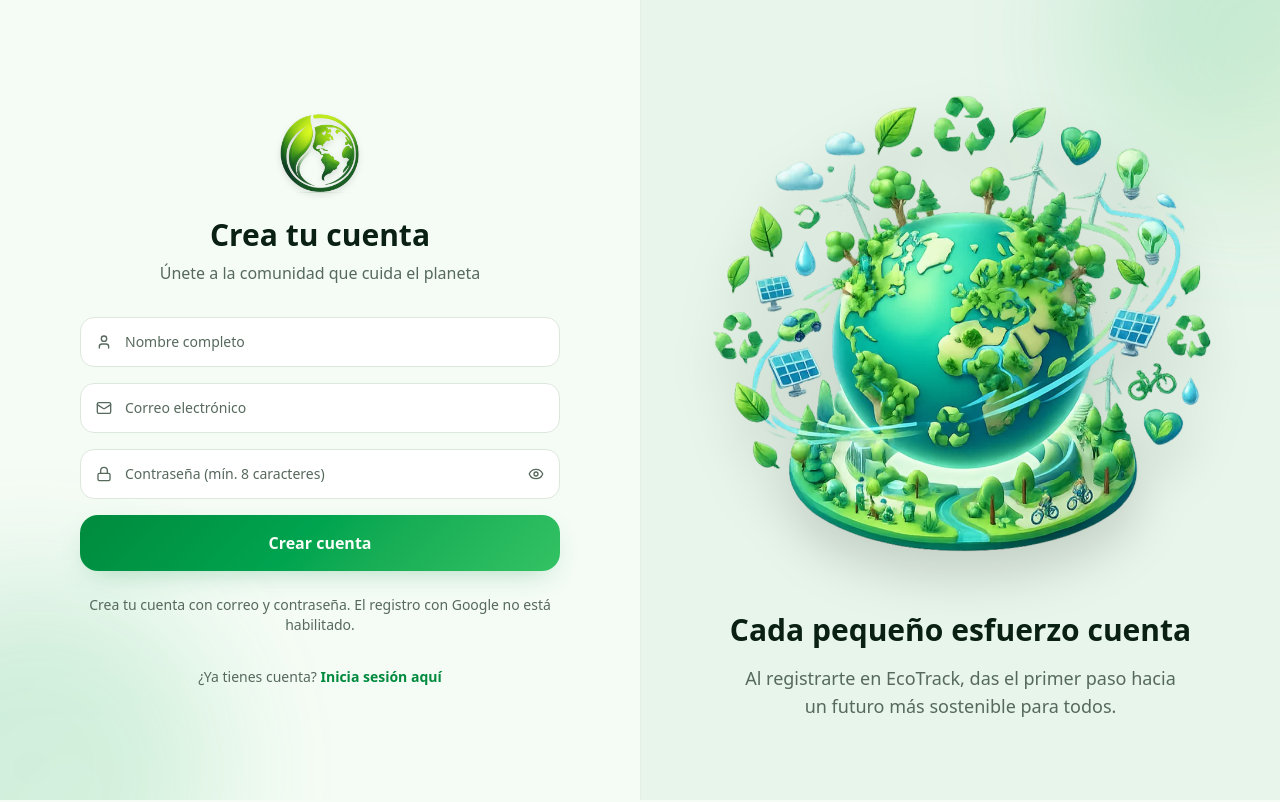
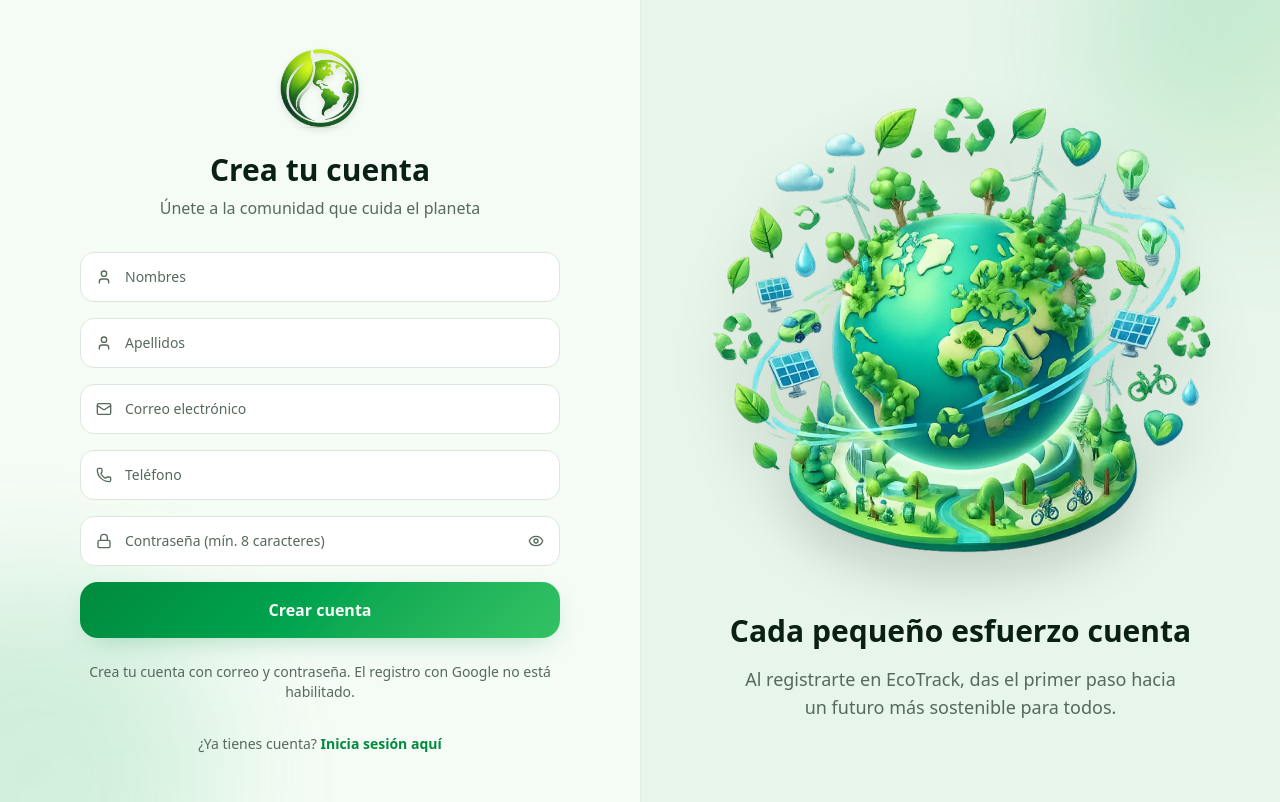
Before and after one commit to Ankarmin/ecotrack-frontend, a Next.js app: page /auth/register in a window 1280 px wide. Built offline with nearby package versions, Linux system fonts and the light colour scheme; no server answers.

Commit message:
feat(auth): separar nombres y apellidos y agregar telefono en registro

```diff
--- a/app/(auth)/auth/register/page.tsx
+++ b/app/(auth)/auth/register/page.tsx
@@ -4,12 +4,14 @@ import { useState } from "react";
 import { useRouter } from "next/navigation";
 import Link from "next/link";
 import Image from "next/image";
-import { Mail, Eye, EyeOff, Loader2, User } from "lucide-react";
+import { Mail, Eye, EyeOff, Loader2, Phone, User } from "lucide-react";
 import { registerUser, setAccessToken } from "@/lib/api";
 
 export default function RegisterPage() {
-  const [name, setName] = useState("");
+  const [firstNames, setFirstNames] = useState("");
+  const [lastNames, setLastNames] = useState("");
   const [email, setEmail] = useState("");
+  const [phone, setPhone] = useState("");
   const [password, setPassword] = useState("");
   const [showPw, setShowPw] = useState(false);
   const [loading, setLoading] = useState(false);
@@ -22,7 +24,13 @@ export default function RegisterPage() {
     setError(null);
 
     try {
-      const response = await registerUser({ name, email, password });
+      const response = await registerUser({
+        firstNames,
+        lastNames,
+        email,
+        phone,
+        password,
+      });
       setAccessToken(response.accessToken);
       const nextPath =
         typeof window !== "undefined"
@@ -86,16 +94,30 @@ export default function RegisterPage() {
         </div>
 
         <form onSubmit={handleSubmit} className="space-y-4">
-          {/* Name */}
+          {/* First names */}
           <div className="relative">
             <User className="absolute left-4 top-1/2 -translate-y-1/2 w-4 h-4 text-muted-foreground" />
             <input
-              id="register-name"
+              id="register-first-names"
               type="text"
               required
-              placeholder="Nombre completo"
-              value={name}
-              onChange={(e) => setName(e.target.value)}
+              placeholder="Nombres"
+              value={firstNames}
+              onChange={(e) => setFirstNames(e.target.value)}
+              className="w-full rounded-xl border border-input bg-card pl-11 pr-4 py-3.5 text-sm text-foreground placeholder:text-muted-foreground focus:outline-none focus:ring-2 focus:ring-primary/50 transition-shadow"
+            />
+          </div>
+
+          {/* Last names */}
+          <div className="relative">
+            <User className="absolute left-4 top-1/2 -translate-y-1/2 w-4 h-4 text-muted-foreground" />
+            <input
+              id="register-last-names"
+              type="text"
+              required
+              placeholder="Apellidos"
+              value={lastNames}
+              onChange={(e) => setLastNames(e.target.value)}
               className="w-full rounded-xl border border-input bg-card pl-11 pr-4 py-3.5 text-sm text-foreground placeholder:text-muted-foreground focus:outline-none focus:ring-2 focus:ring-primary/50 transition-shadow"
             />
           </div>
@@ -110,6 +132,20 @@ export default function RegisterPage() {
               placeholder="Correo electrónico"
               value={email}
               onChange={(e) => setEmail(e.target.value)}
+              className="w-full rounded-xl border border-input bg-card pl-11 pr-4 py-3.5 text-sm text-foreground placeholder:text-muted-foreground focus:outline-none focus:ring-2 focus:ring-primary/50 transition-shadow"
+            />
+          </div>
+
+          {/* Phone */}
+          <div className="relative">
+            <Phone className="absolute left-4 top-1/2 -translate-y-1/2 w-4 h-4 text-muted-foreground" />
+            <input
+              id="register-phone"
+              type="tel"
+              required
+              placeholder="Teléfono"
+              value={phone}
+              onChange={(e) => setPhone(e.target.value)}
               className="w-full rounded-xl border border-input bg-card pl-11 pr-4 py-3.5 text-sm text-foreground placeholder:text-muted-foreground focus:outline-none focus:ring-2 focus:ring-primary/50 transition-shadow"
             />
           </div>
```
